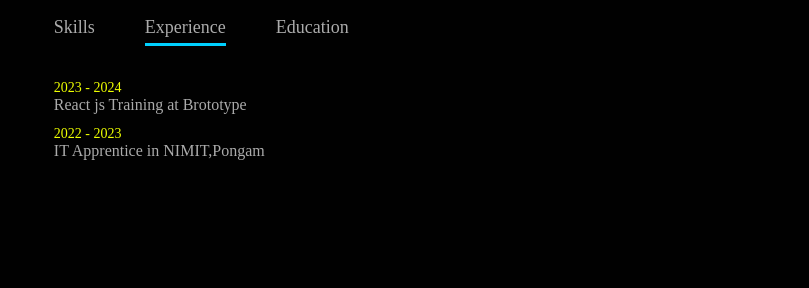
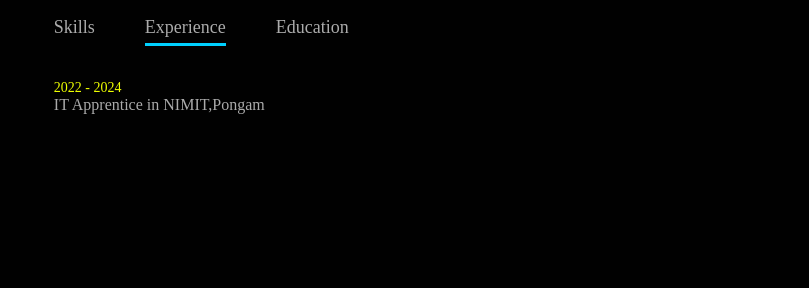
Before and after one commit to abi1092002/portfolio, a plain HTML site: page index.html in a window 1280 px wide. Both pictures are taken after a click on the element "Experience". Shown: the part 1036-1324 px from the top of the page, 471-1280 px from the left. Drawn offline with Linux system fonts and the light colour scheme.

Commit message:
Update index.html

```diff
--- a/index.html
+++ b/index.html
@@ -61,15 +61,14 @@
                 <div class="tab-contents" id="experience">
                     <ul>
 
-                        <li><span>2023 - 2024</span><br>React js Training at Brototype</li>
-                        <li><span>2022 - 2023</span><br>IT Apprentice in NIMIT,Pongam</li>
+
+                        <li><span>2022 - 2024</span><br>IT Apprentice in NIMIT,Pongam</li>
                     </ul>
                 </div>
 
                 <div class="tab-contents" id="education">
                     <ul>
                         <li><span>2024</span><br>pursuing PG (MA GD)in SJCC</li>
-                        <li><span>2023</span><br>React js Training at Brototype</li>
                         <li><span>2023</span><br>Graduate BCA from Calicut University</li>
                         <li><span>2020</span><br>Higher Secondary Education from State Board</li>
                     </ul>
@@ -194,7 +193,7 @@
    <!-------------------------- footer ---------------------------->
    <footer>
     <p>Designed with <i class="fa-solid fa-heart"></i> by Abi</p>
-    <p>Copyright <i class="fa-regular fa-copyright"></i> 2023 </p>
+    <p>Copyright <i class="fa-regular fa-copyright"></i> 2024 </p>
    </footer>
 
    <!-------------------------- script (js) ---------------------------->
```
